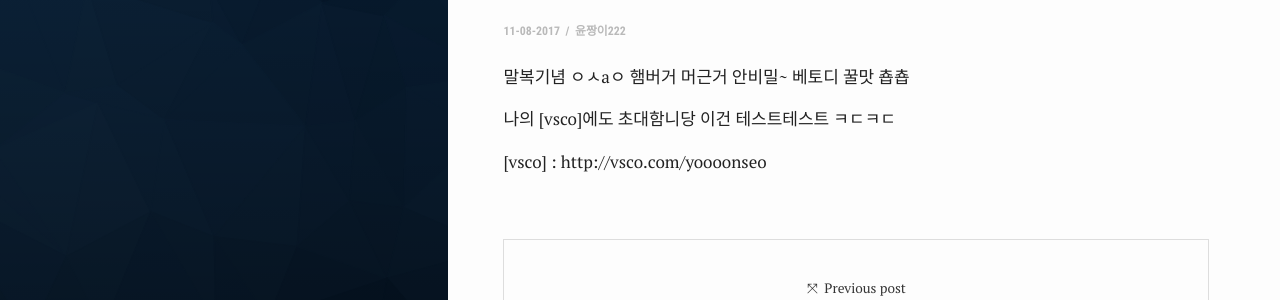
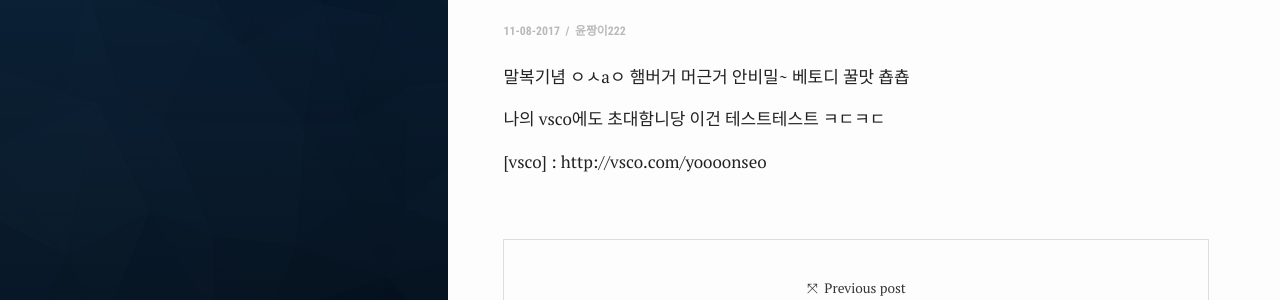
Before and after one commit to yunzzang222/queserasera_zz, a Jekyll site: the page built from _posts/2016-06-28-welcome-to-jekyll.markdown, in a window 1280 px wide. Shown: the part 153-453 px from the top of the page. Built offline with Jekyll 4.4.1, drawn with Linux system fonts in a browser that asks for light colours.

```diff
--- a/_posts/2016-06-28-welcome-to-jekyll.markdown
+++ b/_posts/2016-06-28-welcome-to-jekyll.markdown
@@ -10,6 +10,6 @@ author: 윤짱이222
 ---
 말복기념 ㅇㅅaㅇ 햄버거 머근거 안비밀~ 베토디 꿀맛 춉춉
 
-나의 [vsco]에도 초대함니당 이건 테스트테스트 ㅋㄷㅋㄷ
+나의 vsco에도 초대함니당 이건 테스트테스트 ㅋㄷㅋㄷ
 
 [vsco] : http://vsco.com/yoooonseo
```
